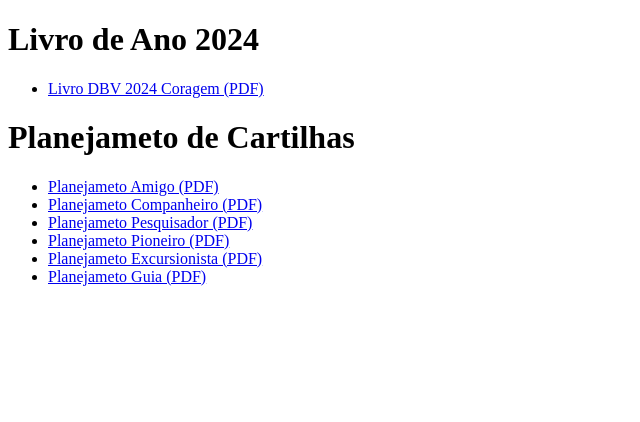
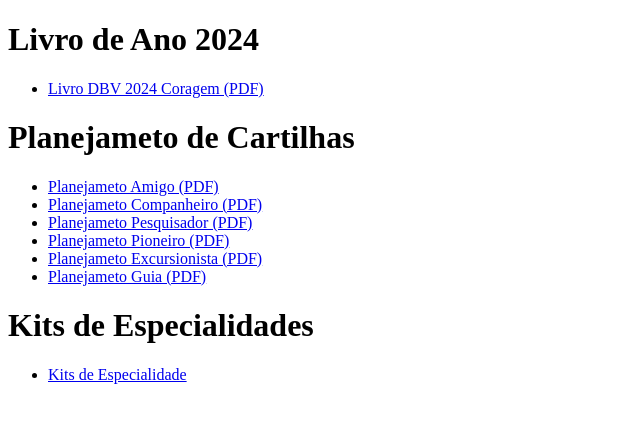
Before and after one commit to marlico77/arquivos-dbv, a plain HTML site: page index.html in a window 1280 px wide. Shown: the whole page, without its empty margins (0-640 px from the left). Drawn offline with Linux system fonts and the light colour scheme.

Commit message:
Update index.html

```diff
--- a/index.html
+++ b/index.html
@@ -29,6 +29,13 @@
                 download="05-planejamento-cartao-excursionista">Planejameto Excursionista (PDF)</a></li>
         <li><a href="./Planejamentos/06-planejamento-cartao-guia.pdf" download="06-planejamento-cartao-guia">Planejameto
                 Guia (PDF)</a></li>
+
+    </ul>
+
+    <h1>Kits de Especialidades</h1>
+    <ul>
+        <li><a href="https://drive.google.com/drive/folders/12b1MwzbwEF4b-UMQOHqPQcpDrk8GYCc-?usp=sharing"
+                target="_blank">Kits de Especialidade</a></li>
     </ul>
 </body>
 
```
